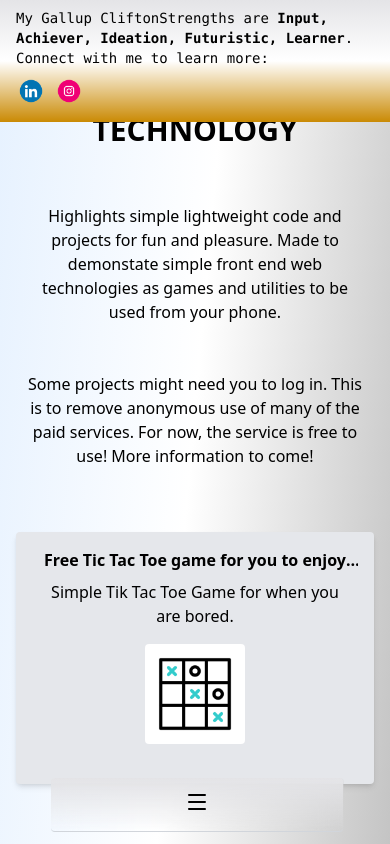
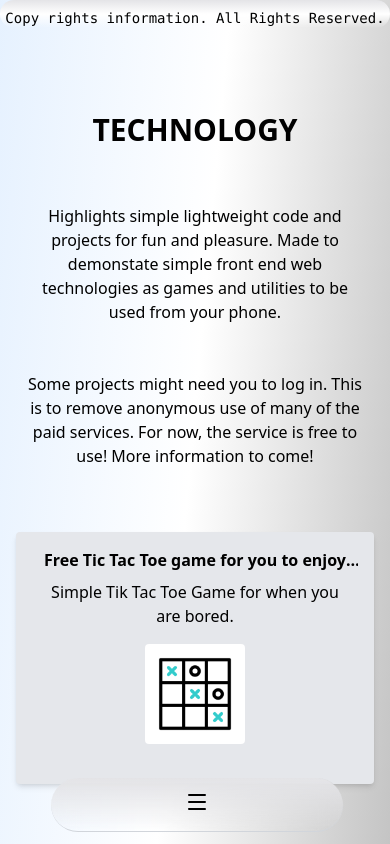
Before and after one commit to arnab-156/arnab-majumdar, a Next.js app: page /tech in a window 390 px wide. Shown: the top 844 px of the page. Built offline with nearby package versions, Linux system fonts and the light colour scheme.

Commit message:
navigation improvements (#19)

```diff
--- a/src/app/components/navigation.tsx
+++ b/src/app/components/navigation.tsx
@@ -1,24 +1,29 @@
 import Image from "next/image";
 import Link from 'next/link';
-import { MenuIcon } from "../components/icons";
+import { MenuIcon, LotusIcon } from "../components/icons";
 
 export const Navigation = () => {
     return (<nav className="flex flex-col items-center justify-between">
         <div className="z-10 w-full items-center justify-between flex justify-content font-mono text-sm">
-            <section className="group rounded fixed flex w-3/4 ml-[13%] hover:w-full hover:ml-0 sm:ml-0 sm:w-full lg:w-full justify-center border-b border-gray-300 bg-gradient-to-b from-zinc-200 py-3 backdrop-blur-md dark:border-neutral-800 dark:bg-zinc-800/30 dark:from-inherit lg:static lg:w-auto lg:rounded-xl lg:border lg:bg-gray-200 lg:p-4 lg:dark:bg-zinc-800/30 hover:h-fit hover:min-h-60 hover:bg-yellow-600 dark:hover:bg-black hover:opacity-90 left-0 bottom-3 lg:top-0">
+            <section className="group rounded-[36px] fixed flex w-3/4 ml-[13%] hover:w-[96%] hover:sm:w-full hover:ml-2 hover:sm:ml-0 sm:ml-0 sm:w-full lg:w-full justify-center border-b border-gray-300 bg-gradient-to-b from-zinc-200 py-3 backdrop-blur-md dark:border-neutral-800 dark:bg-zinc-800/30 dark:from-inherit lg:static lg:w-auto lg:rounded-xl lg:border lg:bg-gray-200 lg:p-4 lg:dark:bg-zinc-800/30 hover:h-fit hover:min-h-60 hover:bg-yellow-600 dark:hover:bg-black hover:opacity-90 left-0 bottom-3 lg:top-0">
                 <span className="group-hover:hidden">
                     <button type="button" className="focus:outline-none">
                         <MenuIcon height="1.5rem" width="1.5rem" />
                     </button>
                 </span>
                 <div className="hidden grid-cols-3 gap-8 group-hover:grid sm:grid-cols-4 sm:gap-2">
-                    <Link className="p-2 m-2 hover:text-lg hover:underline" href="/tech">
+                    <Link className="flex justify-center items-center hover:underline" href="/lotus">
+                        <span className="p-2 m-2 block text-blue-500 sm:hidden"><LotusIcon height={"50px"} width={"50px"} className="hover:bg-pink-300 hover:rounded-full" /></span>
+                        <span className="hidden sm:block hover:text-lg">lotus mahal</span>
+                    </Link>
+
+                    <Link className="flex justify-center items-center p-2 m-2 hover:text-lg hover:underline" href="/tech">
                         technology
                     </Link>
-                    <Link className="p-2 m-2 hover:text-lg hover:underline" href="/lotus">lotus mahal</Link>
+
                     {/* <Link className="p-2 m-2 hover:text-lg hover:underline" href="/dashboard">login</Link> */}
-                    <Link className="p-2 m-2 hover:text-lg hover:underline" href="/">home</Link>
-                    <Link className="" href="/about">
+                    <Link className="flex justify-center items-center p-2 m-2 hover:text-lg hover:underline" href="/">home</Link>
+                    <Link className="flex justify-center items-center" href="/about">
                         <Image
                             className="hidden sm:group-hover:block relative dark:drop-shadow-[0_0_0.3rem_#ffffff70] rounded-2xl mr-2"
                             src="/headshot.gif"
@@ -31,10 +36,8 @@ export const Navigation = () => {
                         <span className="p-2 m-2 block sm:hidden hover:text-lg hover:underline">about</span>
                     </Link>
                 </div>
-
-
             </section>
-            <section className="group fixed left-0 top-0 lg:top-auto lg:bottom-0 flex w-full items-end justify-center bg-gradient-to-b from-zinc-200 via-white dark:from-black dark:via-black hover:bg-yellow-600 hover:h-fit">
+            <section className="group fixed left-0 top-0 lg:top-auto lg:bottom-0 flex w-full items-end justify-center bg-gradient-to-b from-zinc-200 via-white dark:from-black dark:via-black hover:bg-yellow-600 hover:h-fit rounded-[36px]">
                 <span className="animate-pulse mt-2 group-hover:hidden">Copy rights information. All Rights Reserved.</span>
                 <div className="hidden group-hover:block m-4 mt-0">
                     <p className="mb-2 mt-2">
```
Also changed, not shown: src/app/components/icons.tsx (+1 -1 lines).
